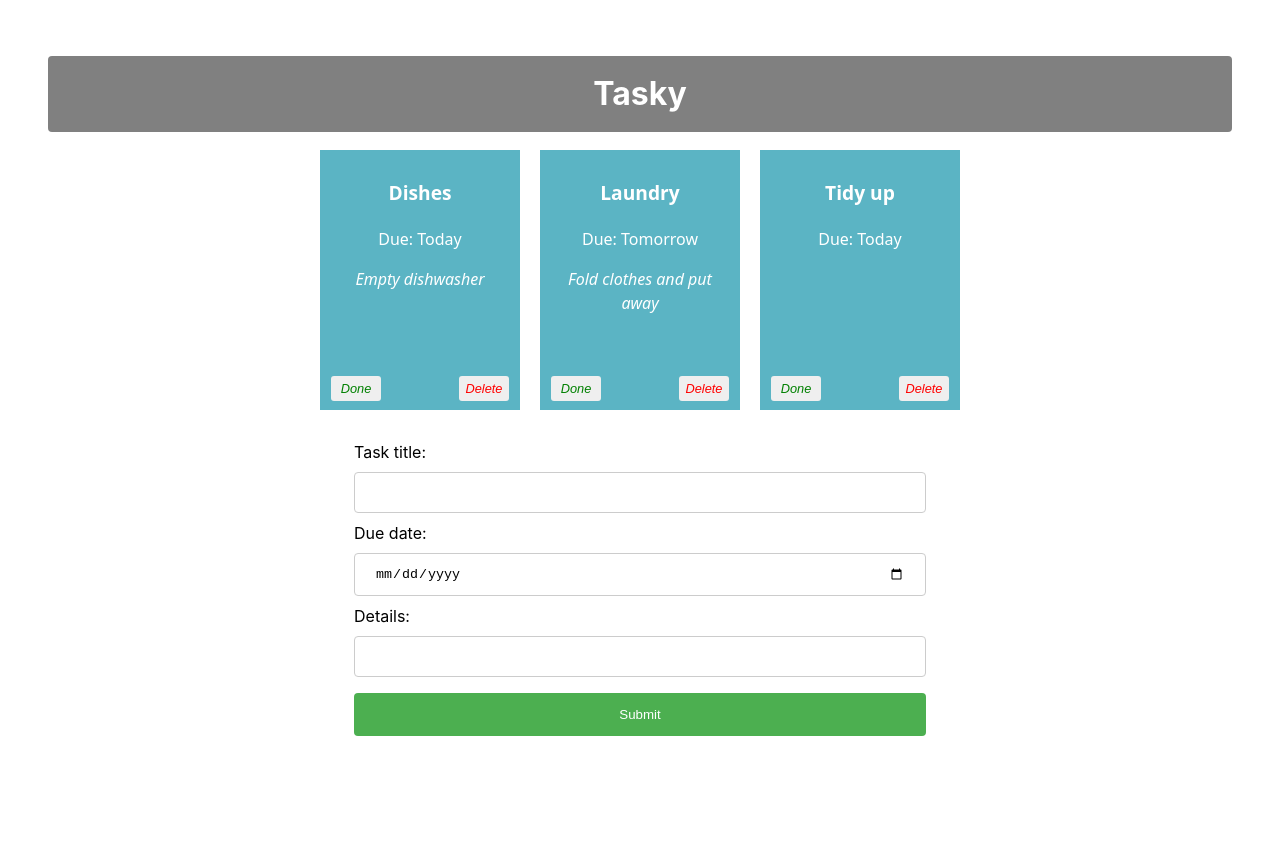
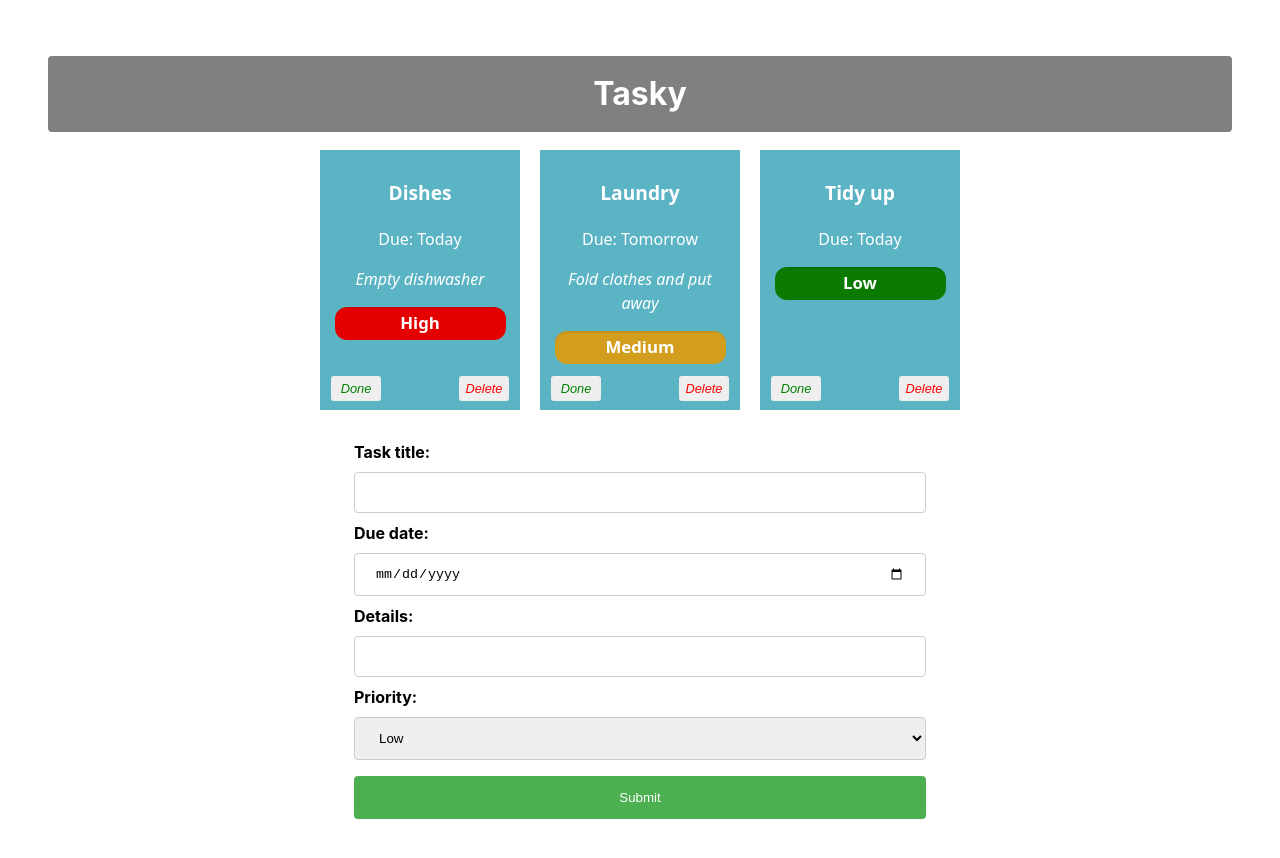
Before and after one commit to tiredwork/react-basics-labs, a React (Vite) app in the folder tasky/: page / in a window 1280 px wide. Shown: the top 858 px of the page. Before the commit the page ends 812 px from the top, so only its background shows below. Built offline with nearby package versions, Linux system fonts and the light colour scheme.

Commit message:
Tasky Lab 2b - Exercises done

```diff
--- a/tasky/src/App.css
+++ b/tasky/src/App.css
@@ -47,6 +47,34 @@ div {
 
 .priority {
   font-weight: bold;
+  margin-top: 10px;
+}
+
+/* Priority pill */
+.priority-ribbon {
+  display: block;
+  width: 95%;
+  margin: 10px auto;
+  color: #fff;
+  font-weight: 700;
+  font-size: 1.05em;
+  padding: 8px 0;
+  border-radius: 12px;
+  text-align: center;
+  box-shadow: 0 2px 0 rgba(0,0,0,0.08) inset;
+  line-height: 1;
+  white-space: nowrap;
+}
+
+/* make sure class names match lowercase used in markup */
+.priority-ribbon.low {
+  background-color: #0a7a00;
+}
+.priority-ribbon.medium {
+  background-color: #d39e1e;
+}
+.priority-ribbon.high {
+  background-color: #e40000;
 }
 
 button {
@@ -103,3 +131,17 @@ form {
   width: 50%;
   margin: auto;
 }
+
+label {
+  font-weight: bold;
+}
+
+select {
+  width: 100%;
+  padding: 12px 20px;
+  margin: 8px 0;
+  display: inline-block;
+  border: 1px solid #ccc;
+  border-radius: 4px;
+  box-sizing: border-box;
+}
--- a/tasky/src/App.jsx
+++ b/tasky/src/App.jsx
@@ -8,16 +8,17 @@ import { v4 as uuidv4 } from 'uuid';
 function App() {
   const [ taskState, setTaskState ] = useState({
     tasks: [
-      { id: 1, title:"Dishes", description: "Empty dishwasher", deadline: "Today", done: false },
-      { id: 2, title: "Laundry", description: "Fold clothes and put away", deadline: "Tomorrow", done: false },
-      { id: 3, title: "Tidy up", deadline: "Today", done: false}
+      { id: 1, title:"Dishes", description: "Empty dishwasher", deadline: "Today",  done: false, priority: "High" },
+      { id: 2, title: "Laundry", description: "Fold clothes and put away", deadline: "Tomorrow", done: false, priority: "Medium" },
+      { id: 3, title: "Tidy up", deadline: "Today", done: false, priority: "Low"}
     ]
   });
 
   const [ formState, setFormState ] = useState({
     title: "",
     description: "",
-    deadline: ""
+    deadline: "",
+    priority: "low"
   });
 
   const doneHandler = (taskIndex) => {
@@ -59,6 +60,9 @@ function App() {
       case "deadline":
           form.deadline = event.target.value;
           break;
+      case "priority":
+          form.priority = event.target.value;
+          break;
       default:
           form = formState;
     }
@@ -77,6 +81,7 @@ function App() {
           deadline={task.deadline}
           key={task.id}
           done={task.done}
+          priority={task.priority}
           markDone={() => doneHandler(index)}
           deleteTask = {() => deleteHandler(index)}
         />
--- a/tasky/src/components/Form.jsx
+++ b/tasky/src/components/Form.jsx
@@ -9,17 +9,26 @@ const AddTaskForm = (props) => {
             Task title:
             <input type="text" name="title" required onChange={(event) => props.change(event)} />
         </label>
-        <br />
+        <br/>
         <label>
             Due date:
             <input type="date" name="deadline" required onChange={(event) => props.change(event)} />
         </label>
-        <br />
+        <br/>
         <label>
             Details:
             <input type="text" name="description" onChange={(event) => props.change(event)} />
         </label>
-        <br />
+        <br/>
+        <label>
+            Priority:
+            <select name="priority" defaultValue="low" onChange={(event) => props.change(event)}>
+                <option value="low">Low</option>
+                <option value="medium">Medium</option>
+                <option value="high">High</option>
+            </select>
+        </label>
+        <br/>
             <input type="submit" value="Submit" />
         </form>
     </div>
--- a/tasky/src/components/Task.jsx
+++ b/tasky/src/components/Task.jsx
@@ -7,7 +7,7 @@ const Task = (props) => {
             <p className="title">{props.title}</p>
             <p>Due: {props.deadline}</p>
             <p className="description">{props.description}</p>
-            <p className="priority">{props.priority}</p>
+            {props.priority && <span className={`priority-ribbon ${props.priority.toLowerCase()}`}>{props.priority}</span>}
             <button onClick={props.markDone} className='doneButton'>Done</button>
             <button className='deleteButton' onClick={props.deleteTask}>Delete</button>
 
```
